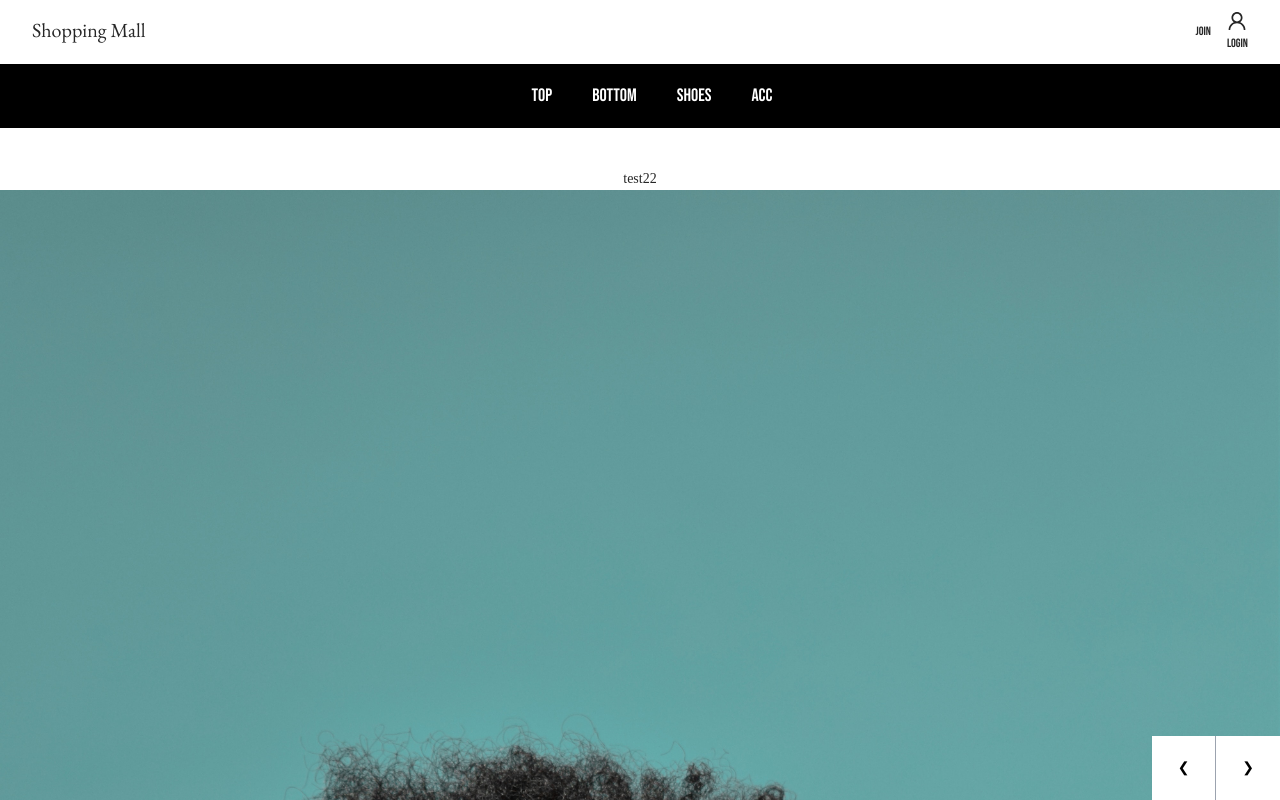
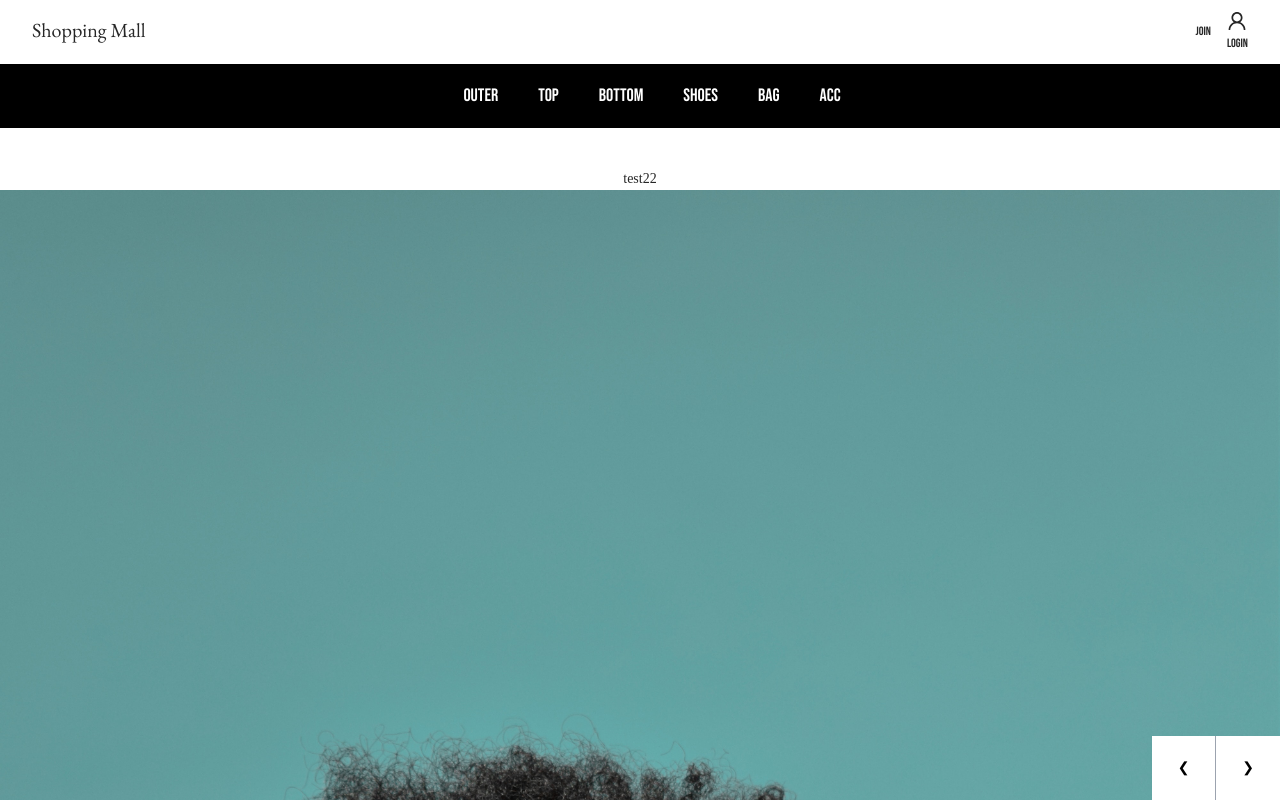
Before and after one commit to zihyun321/shopping_mall, a React (Create React App) app: page / in a window 1280 px wide. Shown: the top 800 px of the page. Built offline with nearby package versions, Linux system fonts and the light colour scheme; a web font is replaced by a local one.

Commit message:
add header category

```diff
--- a/src/App.js
+++ b/src/App.js
@@ -40,6 +40,9 @@ class App extends React.Component {
                         <Route exact="exact" path='/ProductList'>
                             <ProductList category="Top"/>
                         </Route>
+                        <Route exact="exact" path='/ProductList/Outer'>
+                            <ProductList category="Outer"/>
+                        </Route>
                         <Route exact="exact" path='/ProductList/Top'>
                             <ProductList category="Top"> </ProductList>
                         </Route>
@@ -48,6 +51,9 @@ class App extends React.Component {
                         </Route>
                         <Route exact="exact" path='/ProductList/Shoes'>
                             <ProductList category="Shoes"> </ProductList>
+                        </Route>
+                        <Route exact="exact" path='/ProductList/Bag'>
+                            <ProductList category="Bag"> </ProductList>
                         </Route>
                         <Route exact="exact" path='/ProductList/Acc'>
                             <ProductList category="Acc"> </ProductList>
--- a/src/components/Header.js
+++ b/src/components/Header.js
@@ -316,6 +316,11 @@ function Header() {
                                 <div class="flex space-x-4">
                                     {/* <!-- Current: "bg-gray-900 text-white", Default: "text-gray-300 hover:bg-gray-700 hover:text-white" --> */}
                                     <a
+                                        href="/ProductList/Outer"
+                                        style={menu}
+                                        class="text-white hover:text-teal-100 px-3 py-2 rounded-md text-sm font-medium"
+                                        aria-current="page">Outer</a>
+                                    <a
                                         href="/ProductList/Top"
                                         style={menu}
                                         class="text-white hover:text-teal-100 px-3 py-2 rounded-md text-sm font-medium"
@@ -330,6 +335,10 @@ function Header() {
                                         href="/ProductList/Shoes"
                                         style={menu}
                                         class="text-white hover:text-teal-100 px-3 py-2 rounded-md text-sm font-medium">Shoes</a>
+                                    <a
+                                        href="/ProductList/Bag"
+                                        style={menu}
+                                        class="text-white hover:text-teal-100 px-3 py-2 rounded-md text-sm font-medium">Bag</a>
 
                                     <a
                                         href="/ProductList/Acc"
```
Also changed, not shown: 1 other file (tests, documents, lock files or other folders).
